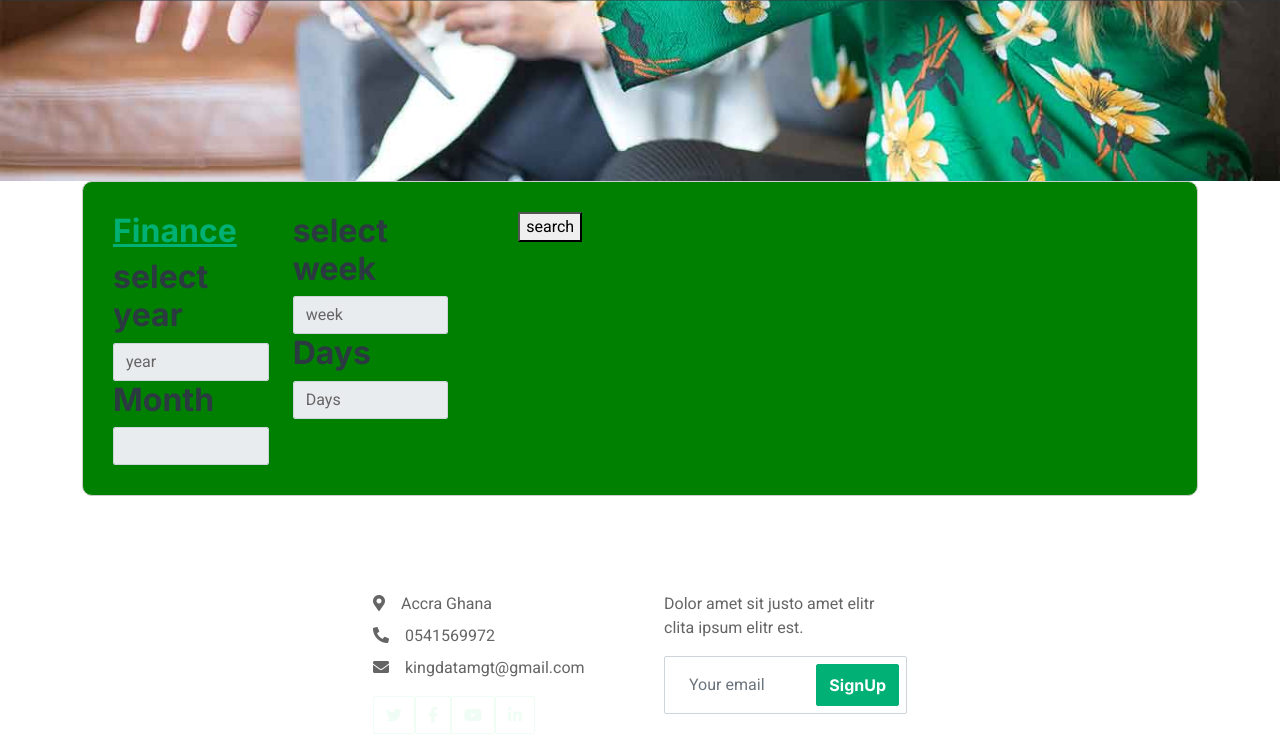
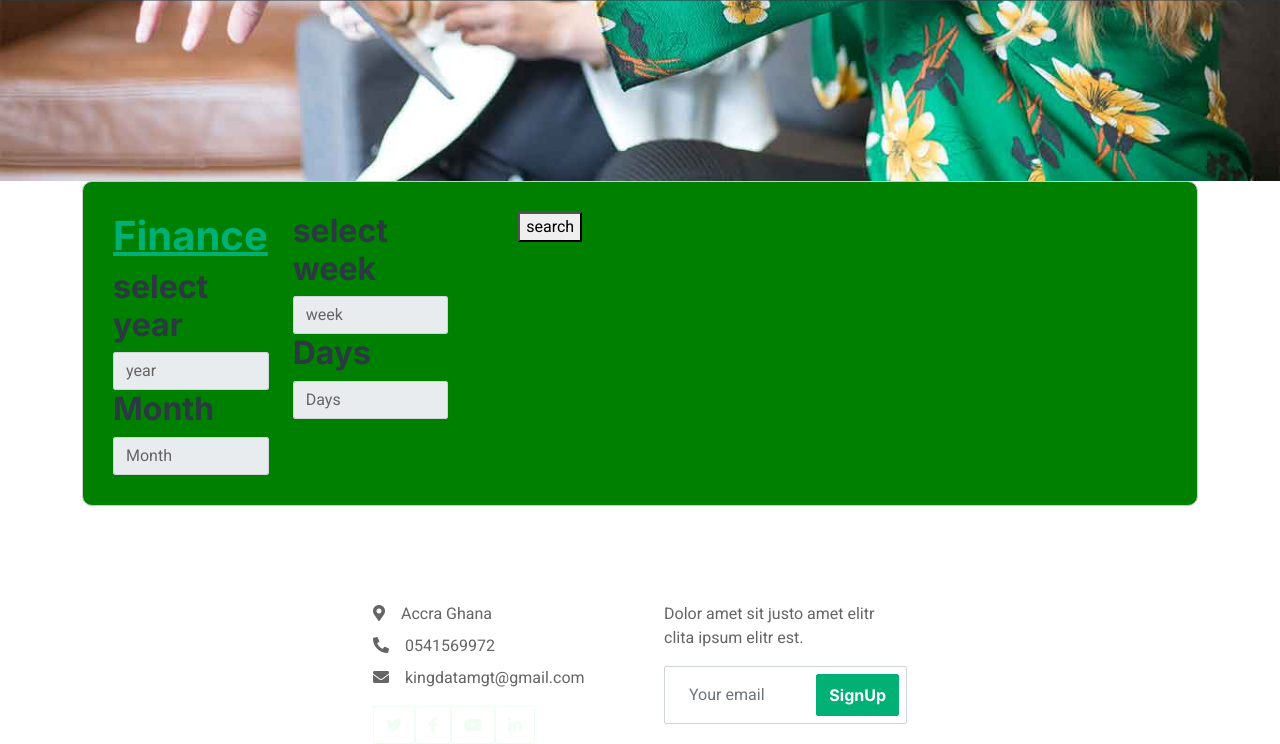
Before and after one commit to PerryMoris/Hotel, a Django app: page / in a window 1280 px wide. Shown: the part 614-1358 px from the top of the page. Run offline with Django 5.2, Linux system fonts and the light colour scheme; the visitor is signed in with stand-in values (Sample User, id 1); data that the repository does not hold is empty; some libraries are stand-ins or nearby versions.

Commit message:
css issue

```diff
--- a/Notes.txt
+++ b/Notes.txt
@@ -18,4 +18,4 @@ you can use bootstrap to create the cards
 >>>>>>> 43cb6d319f7dcdbaad121b340d82b892bf3b02d7
 
 Chairman, I want to put the dashboard details beneath the carousel on the homepage and see how it looks but I have also created a dashboard.html just in case its not nice
-I am struggling to put the 'Finance' in a box, centered in the middle, let look at it tomorrow God willing
+I am struggling to put the 'Finance' in a box, centered in the middle, let look at it tomorrow God willing - I think its the css
--- a/hmsys/templates/home.html
+++ b/hmsys/templates/home.html
@@ -179,7 +179,7 @@
                             <div class="model-search-content">
                                 <div class="row">
                                     <div class="col-md-offset-1 col-md-2 col-sm-12">
-                                        <h2><a href="" style="text-decoration: underline;">Finance</a></h2>
+                                        <h1><a href="" style="text-decoration: underline;">Finance</a></h1>
                                             <div class="single-model-search">
                                                 <h2>select year</h2>
                                                 <div class="model-select-icon">
@@ -202,20 +202,19 @@
                                                 <h2>Month</h2>
                                                 <div class="model-select-icon">
                                                     <select class="form-control">
-
-                                                    <option value="default"></option>Month<!-- /.option-->
-                                                    <option value="January"></option>January<!-- /.option-->
-                                                    <option value="February"></option>February<!-- /.option-->
-                                                    <option value="March"></option>March<!-- /.option-->
-                                                    <option value="April"></option>April<!-- /.option-->
-                                                    <option value="May"></option>May<!-- /.option-->
-                                                    <option value="June"></option>June<!-- /.option-->
-                                                    <option value="July"></option>July<!-- /.option-->
-                                                    <option value="August"></option>August<!-- /.option-->
-                                                    <option value="September"></option>September<!-- /.option-->
-                                                    <option value="October"></option>October<!-- /.option-->
-                                                    <option value="November"></option>November<!-- /.option-->
-                                                    <option value="December"></option>December<!-- /.option-->
+                                                        <option value="default">Month</option><!-- /.option-->
+                                                        <option value="January">January</option><!-- /.option-->
+                                                        <option value="February">February</option><!-- /.option-->
+                                                        <option value="March">March</option><!-- /.option-->
+                                                        <option value="April">April</option><!-- /.option-->
+                                                        <option value="May">May</option><!-- /.option-->
+                                                        <option value="June">June</option><!-- /.option-->
+                                                        <option value="July">July</option><!-- /.option-->
+                                                        <option value="August">August</option><!-- /.option-->
+                                                        <option value="September">September</option><!-- /.option-->
+                                                        <option value="October">October</option><!-- /.option-->
+                                                        <option value="November">November</option><!-- /.option-->
+                                                        <option value="December">December</option><!-- /.option-->
                                                     </select><!-- /.select-->
                                                 </div><!-- /.model-select-icon -->
                                             </div>
@@ -225,7 +224,6 @@
                                                 <h2>select week</h2>
                                                 <div class="model-select-icon">
                                                     <select class="form-control">
-
                                                         <option value="default">week</option><!-- /.option-->
                                                         <option value="week_1">Week 1</option><!-- /.option-->
                                                         <option value="week_2">Week 2</option><!-- /.option-->
```
Also changed, not shown: static/css/style.css (line endings or trailing spaces). Lines whose indentation alone changed are shown as unchanged.
